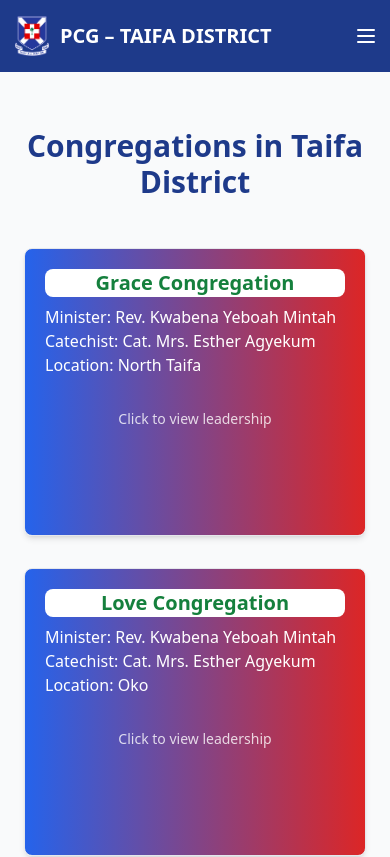
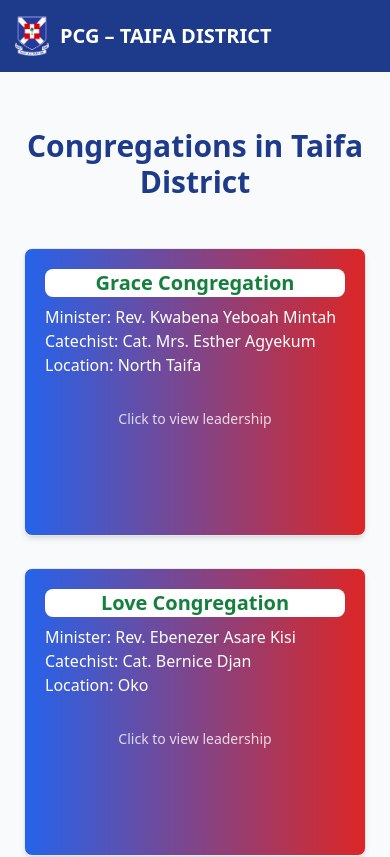
Before and after one commit to qwabena37/Taifa_District, a React (Vite) app in the folder taifa-district/: page /congregations in a window 390 px wide. Shown: the top 857 px of the page. Built offline with nearby package versions, Linux system fonts and the light colour scheme.

Commit message:
modify Congregations.jsx

```diff
--- a/taifa-district/src/Pages/Congregations.jsx
+++ b/taifa-district/src/Pages/Congregations.jsx
@@ -2,22 +2,22 @@
 
 const sampleCongregations = [
   { id: 1, name: "Grace Congregation", location: "North Taifa", Minister: "Rev. Kwabena Yeboah Mintah", Catechist: "Cat. Mrs. Esther Agyekum", ministerImage: '/Ministers/grace1.jpg', catechistImage:'/Catechists/grace1.PNG', officeLine: '+233507346539' },
-  { id: 2, name: "Love Congregation", location: "Oko",  Minister: "Rev. Kwabena Yeboah Mintah", Catechist: "Cat. Mrs. Esther Agyekum" , ministerImage: '/Ministers/grace1.jpg', catechistImage:'/Catechists/grace1.PNG', officeLine: '+233507346539'  },
-  { id: 3, name: "Trinity Congregation", location: "East Taifa",  Minister: "Rev. Kwabena Yeboah Mintah", Catechist: "Cat. Mrs. Esther Agyekum", ministerImage: '/Ministers/grace1.jpg', catechistImage:'/Catechists/grace1.PNG', officeLine: '+233507346539' },
-  { id: 4, name: "Vision Congregation", location: "Point One",  Minister: "Rev. Kwabena Yeboah Mintah", Catechist: "Cat. Mrs. Esther Agyekum" , ministerImage: '/Ministers/grace1.jpg', catechistImage:'/Catechists/grace1.PNG', officeLine: '+233507346539' },
-  { id: 5, name: "Salem Congregation", location: "Mr. Adjei",  Minister: "Rev. Clifford Amane Sarpong", Catechist: "Cat. Sampson Adomako" , ministerImage: '/Ministers/grace1.jpg', catechistImage:'/Catechists/grace1.PNG', officeLine: '+233507346539' },
-  { id: 6, name: "King David Preaching Post", location: "East Taifa",  Minister: "Rev. Kwabena Yeboah Mintah", Catechist: "Cat. Mrs. Esther Agyekum" , ministerImage: '/Ministers/grace1.jpg', catechistImage:'/Catechists/grace1.PNG', officeLine: '+233507346539' },
-  { id: 7, name: "Unity Congregation", location: "Dome",  Minister: "Rev. Kwabena Yeboah Mintah", Catechist: "Cat. Mrs. Esther Agyekum" , ministerImage: '/Ministers/grace1.jpg', catechistImage:'/Catechists/grace1.PNG', officeLine: '+233507346539' },
-  { id: 8, name: "Living Streams Congregation", location: "Kwabenya",  Minister: "Rev. Kwabena Yeboah Mintah", Catechist: "Cat. Mrs. Esther Agyekum" , ministerImage: '/Ministers/grace1.jpg', catechistImage:'/Catechists/grace1.PNG', officeLine: '+233507346539' },
-  { id: 9, name: "El-Shammah Congregation", location: "Ofankor",  Minister: "Rev. Kwabena Yeboah Mintah", Catechist: "Cat. Mrs. Esther Agyekum" , ministerImage: '/Ministers/grace1.jpg', catechistImage:'/Catechists/grace1.PNG', officeLine: '+233507346539' },
-  { id: 10, name: "Rock Congregation", location: "Ofankor",  Minister: "Rev. Kwabena Yeboah Mintah", Catechist: "Cat. Mrs. Esther Agyekum" , ministerImage: '/Ministers/grace1.jpg', catechistImage:'/Catechists/grace1.PNG', officeLine: '+233507346539'  },
-  { id: 11, name: "NOP", location: "West Taifa",  Minister: "Rev. Kwabena Yeboah Mintah", Catechist: "Cat. Mrs. Esther Agyekum" , ministerImage: '/Ministers/grace1.jpg', catechistImage:'/Catechists/grace1.PNG', officeLine: '+233507346539'  },
-  { id: 12, name: "Ramseyer Congregation", location: "Taifa",  Minister: "Rev. Kwabena Yeboah Mintah", Catechist: "Cat. Mrs. Esther Agyekum" , ministerImage: '/Ministers/grace1.jpg', catechistImage:'/Catechists/grace1.PNG', officeLine: '+233507346539'  },
-  { id: 13, name: "Redemption Congregation", location: "Pokuase",  Minister: "Rev. Kwabena Yeboah Mintah", Catechist: "Cat. Mrs. Esther Agyekum" , ministerImage: '/Ministers/grace1.jpg', catechistImage:'/Catechists/grace1.PNG', officeLine: '+233507346539'  },
-  { id: 14, name: "Katapor Preaching Post", location: "Katapor", Minister: "Rev. Kwabena Yeboah Mintah", Catechist: "Cat. Mrs. Esther Agyekum" , ministerImage: '/Ministers/grace1.jpg', catechistImage:'/Catechists/grace1.PNG', officeLine: '+233507346539'  },
-  { id: 15, name: "Ebenezer Congregation", location: "Dome",  Minister: "Rev. Kwabena Yeboah Mintah", Catechist: "Cat. Mrs. Esther Agyekum" , ministerImage: '/Ministers/grace1.jpg', catechistImage:'/Catechists/grace1.PNG', officeLine: '+233507346539' },
-  { id: 16, name: "Logos Congregation", location: "Achimota College",  Minister: "Rev. Kwabena Yeboah Mintah", Catechist: "Cat. Mrs. Esther Agyekum" , ministerImage: '/Ministers/grace1.jpg', catechistImage:'/Catechists/grace1.PNG', officeLine: '+233507346539' },
-  { id: 17, name: "Calvary Congregation", location: "Alogboshie",  Minister: "Rev. Kwabena Yeboah Mintah", Catechist: "Cat. Mrs. Esther Agyekum" , ministerImage: '/Ministers/grace1.jpg', catechistImage:'/Catechists/grace1.PNG', officeLine: '+233507346539'  },
+  { id: 2, name: "Love Congregation", location: "Oko",  Minister: "Rev. Ebenezer Asare Kisi", Catechist: "Cat. Bernice Djan" , ministerImage: '/Ministers/grace1.jpg', catechistImage:'/Catechists/grace1.PNG', officeLine: '+233507346539'  },
+  { id: 3, name: "Trinity Congregation", location: "East Taifa",  Minister: "Rev. Fredrick Asirifi Asiedu", Catechist: "Cat. George Amponsah", ministerImage: '/Ministers/grace1.jpg', catechistImage:'/Catechists/grace1.PNG', officeLine: '+233507346539' },
+  { id: 4, name: "Vision Congregation", location: "Point One",  Minister: "Rev. Kwabena Yeboah Mintah", Catechist: "Cat. Mrs. Ebenezer Owusu Antwi" , ministerImage: '/Ministers/grace1.jpg', catechistImage:'/Catechists/grace1.PNG', officeLine: '+233507346539' },
+  { id: 5, name: "Salem Congregation", location: "Mr. Adjei",  Minister: "Rev. Clifford Robbert Amane-Sarpong", Catechist: "Cat. Sampson Adomako" , ministerImage: '/Ministers/grace1.jpg', catechistImage:'/Catechists/grace1.PNG', officeLine: '+233507346539' },
+  { id: 6, name: "King David Preaching Point", location: "East Taifa",  Minister: "Rev. Kwabena Yeboah Mintah", Catechist: "Cat. Samuel Ago Lamptey" , ministerImage: '/Ministers/grace1.jpg', catechistImage:'/Catechists/grace1.PNG', officeLine: '+233507346539' },
+  { id: 7, name: "Unity Congregation", location: "Dome",  Minister: "Rev. Nii Anang Blebo", Catechist: "Cat. Peterson Ahwireng" , ministerImage: '/Ministers/grace1.jpg', catechistImage:'/Catechists/grace1.PNG', officeLine: '+233507346539' },
+  { id: 8, name: "Living Streams Congregation", location: "Kwabenya",  Minister: "Rev. Kwabena Yeboah Mintah", Catechist: "Cat. Dora Asomani Owusu" , ministerImage: '/Ministers/grace1.jpg', catechistImage:'/Catechists/grace1.PNG', officeLine: '+233507346539' },
+  { id: 9, name: "El-Shammah Congregation", location: "Ofankor",  Minister: "Rev. Benjamin Kwadwo Aboagye", Catechist: "Cat. Justice Gyampoh" , ministerImage: '/Ministers/grace1.jpg', catechistImage:'/Catechists/grace1.PNG', officeLine: '+233507346539' },
+  { id: 10, name: "Rock Congregation", location: "Ofankor",  Minister: "Rev. Kwabena Yeboah Mintah", Catechist: "Cat. Rose Asamoah Debrah" , ministerImage: '/Ministers/grace1.jpg', catechistImage:'/Catechists/grace1.PNG', officeLine: '+233507346539'  },
+  { id: 11, name: "NOP", location: "West Taifa",  Minister: "Rev. Kwabena Yeboah Mintah", Catechist: "Cat. Mrs. Daniel Adamu" , ministerImage: '/Ministers/grace1.jpg', catechistImage:'/Catechists/grace1.PNG', officeLine: '+233507346539'  },
+  { id: 12, name: "Ramseyer Congregation", location: "Taifa",  Minister: "Rev. Samuel Adu", Catechist: "Cat." , ministerImage: '/Ministers/grace1.jpg', catechistImage:'/Catechists/grace1.PNG', officeLine: '+233507346539'  },
+  { id: 13, name: "Redemption Congregation", location: "Pokuase",  Minister: "Rev. Jonathan Akuetteh Abbey", Catechist: "Cat. Agyeman Baffour" , ministerImage: '/Ministers/grace1.jpg', catechistImage:'/Catechists/grace1.PNG', officeLine: '+233507346539'  },
+  { id: 14, name: "Katapor Preaching Point", location: "Katapor", Minister: "Rev. Kwabena Yeboah Mintah", Catechist: "Cat. Ebenezer Offei Nunoo" , ministerImage: '/Ministers/grace1.jpg', catechistImage:'/Catechists/grace1.PNG', officeLine: '+233507346539'  },
+  { id: 15, name: "Ebenezer Congregation", location: "Dome",  Minister: "Rev. Emmanuel Addo Dankwah Siaw", Catechist: "Cat. Ebenezer Ayeni" , ministerImage: '/Ministers/grace1.jpg', catechistImage:'/Catechists/grace1.PNG', officeLine: '+233507346539' },
+  { id: 16, name: "Logos Congregation", location: "Achimota College",  Minister: "Rev. Seth Som Gyampoh", Catechist: "Cat. Alfred Bempong" , ministerImage: '/Ministers/grace1.jpg', catechistImage:'/Catechists/grace1.PNG', officeLine: '+233507346539' },
+  { id: 17, name: "Calvary Congregation", location: "Alogboshie",  Minister: "Rev. Solomon Mensah Tettey", Catechist: "Cat. Amegbe Kwadzo Adzasey" , ministerImage: '/Ministers/grace1.jpg', catechistImage:'/Catechists/grace1.PNG', officeLine: '+233507346539'  },
 ];
 
 export default function Congregations() {
--- a/taifa-district/src/components/Navbar.jsx
+++ b/taifa-district/src/components/Navbar.jsx
@@ -1,5 +1,5 @@
 import { useState } from "react";
-import { NavLink } from "react-router-dom";
+import { NavLink, Link } from "react-router-dom";
 
 export function Navbar() {
   const [isOpen, setIsOpen] = useState(false);
@@ -8,11 +8,11 @@
     isActive ? "text-red-400 font-semibold" : "hover:text-red-300";
 
   return (
-    <nav className="bg-blue-900 text-white">
+    <nav className="bg-blue-900 text-white relative">
       <div className="max-w-7xl mx-auto px-3 py-4 flex items-center justify-between">
 
-        {/* Logo + District Name */}
-        <div className="flex items-center gap-2 cursor-pointer">
+        {/* Logo + District Name (clickable to Home) */}
+        <Link to="/" className="flex items-center gap-2 cursor-pointer">
           <img
             src="/images/logo.png"
             alt="Presbyterian Logo"
@@ -21,9 +21,9 @@
           <h1 className="text-xl font-bold whitespace-nowrap">
             PCG – TAIFA DISTRICT
           </h1>
-        </div>
+        </Link>
 
-        {/* Desktop Navigation Links (hidden on small screens) */}
+        {/* Desktop Navigation Links */}
         <div className="hidden md:flex gap-5 text-sm md:text-base">
           <NavLink to="/" className={linkClass}>Home</NavLink>
           <NavLink to="/about/district-minister" className={linkClass}>About Us</NavLink>
@@ -32,50 +32,12 @@
           <NavLink to="/contact" className={linkClass}>Contact Us</NavLink>
         </div>
 
-        {/* Hamburger Menu Button (shown on small screens) */}
-        <button
-          className="md:hidden focus:outline-none"
-          onClick={() => setIsOpen(!isOpen)}
-          aria-label="Toggle menu"
-        >
-          <svg
-            className="w-6 h-6"
-            fill="none"
-            stroke="currentColor"
-            strokeWidth="2"
-            viewBox="0 0 24 24"
-            xmlns="http://www.w3.org/2000/svg"
-          >
-            {isOpen ? (
-              <path
-                strokeLinecap="round"
-                strokeLinejoin="round"
-                d="M6 18L18 6M6 6l12 12"
-              />
-            ) : (
-              <path
-                strokeLinecap="round"
-                strokeLinejoin="round"
-                d="M4 6h16M4 12h16M4 18h16"
-              />
-            )}
-          </svg>
-        </button>
+        {/* Hamburger Menu Button */}
+        {/* ...no change here */}
       </div>
 
-      {/* Mobile Menu (dropdown) */}
-     {isOpen && (
-  <div
-    className="md:hidden absolute right-0 mt-1 bg-blue-800 rounded-b-md shadow-lg flex flex-col w-48 p-3 space-y-2"
-    style={{ top: "64px", zIndex: 50 }} // top: height of navbar approx 64px (adjust if needed)
-  >
-    <NavLink to="/" className={linkClass} onClick={() => setIsOpen(false)}>Home</NavLink>
-    <NavLink to="/about/district-minister" className={linkClass} onClick={() => setIsOpen(false)}>About Us</NavLink>
-    <NavLink to="/projects" className={linkClass} onClick={() => setIsOpen(false)}>Projects</NavLink>
-    <NavLink to="/congregations" className={linkClass} onClick={() => setIsOpen(false)}>Congregations</NavLink>
-    <NavLink to="/contact" className={linkClass} onClick={() => setIsOpen(false)}>Contact Us</NavLink>
-  </div>
-)}
+      {/* Mobile Menu */}
+      {/* ...no change here */}
     </nav>
   );
 }
```
